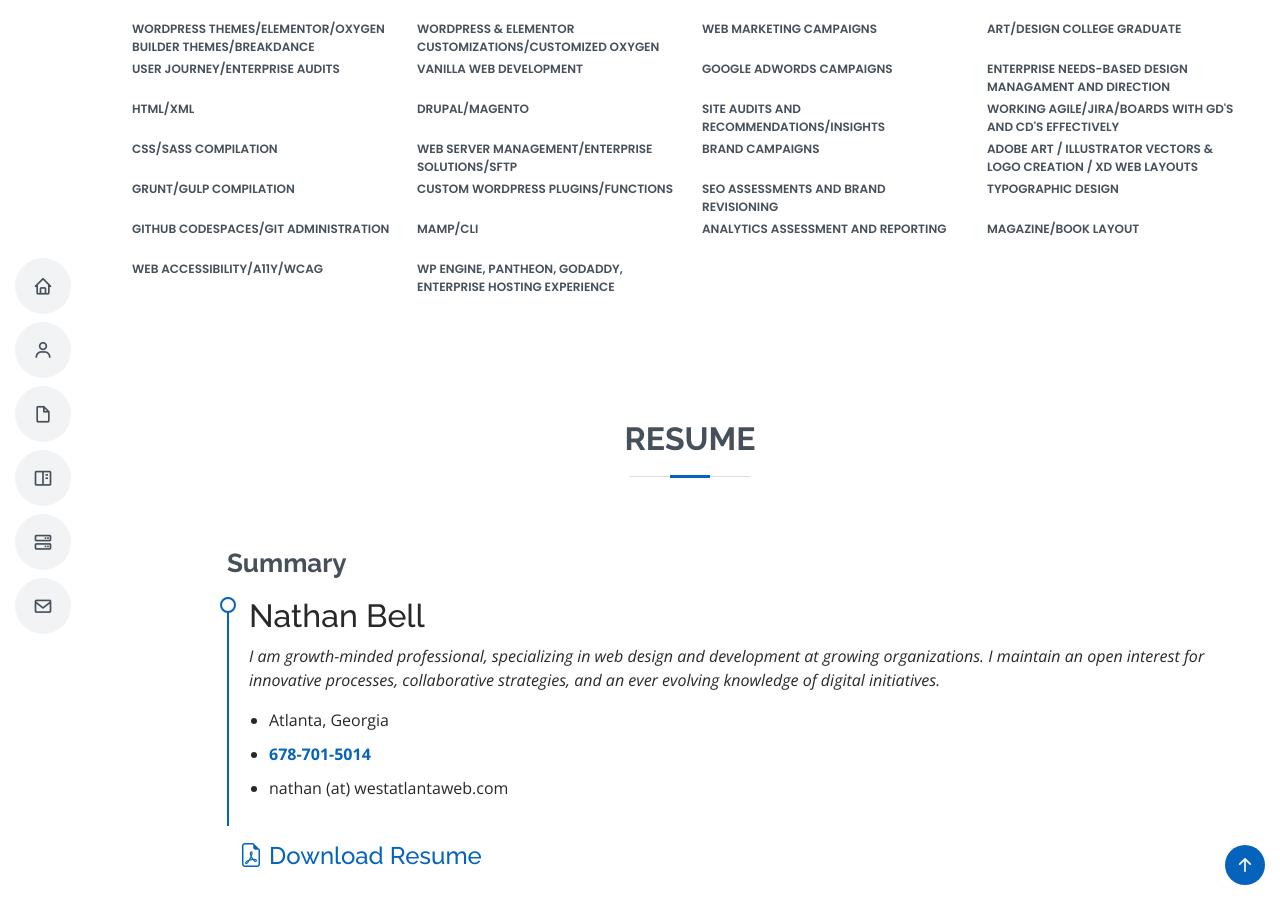
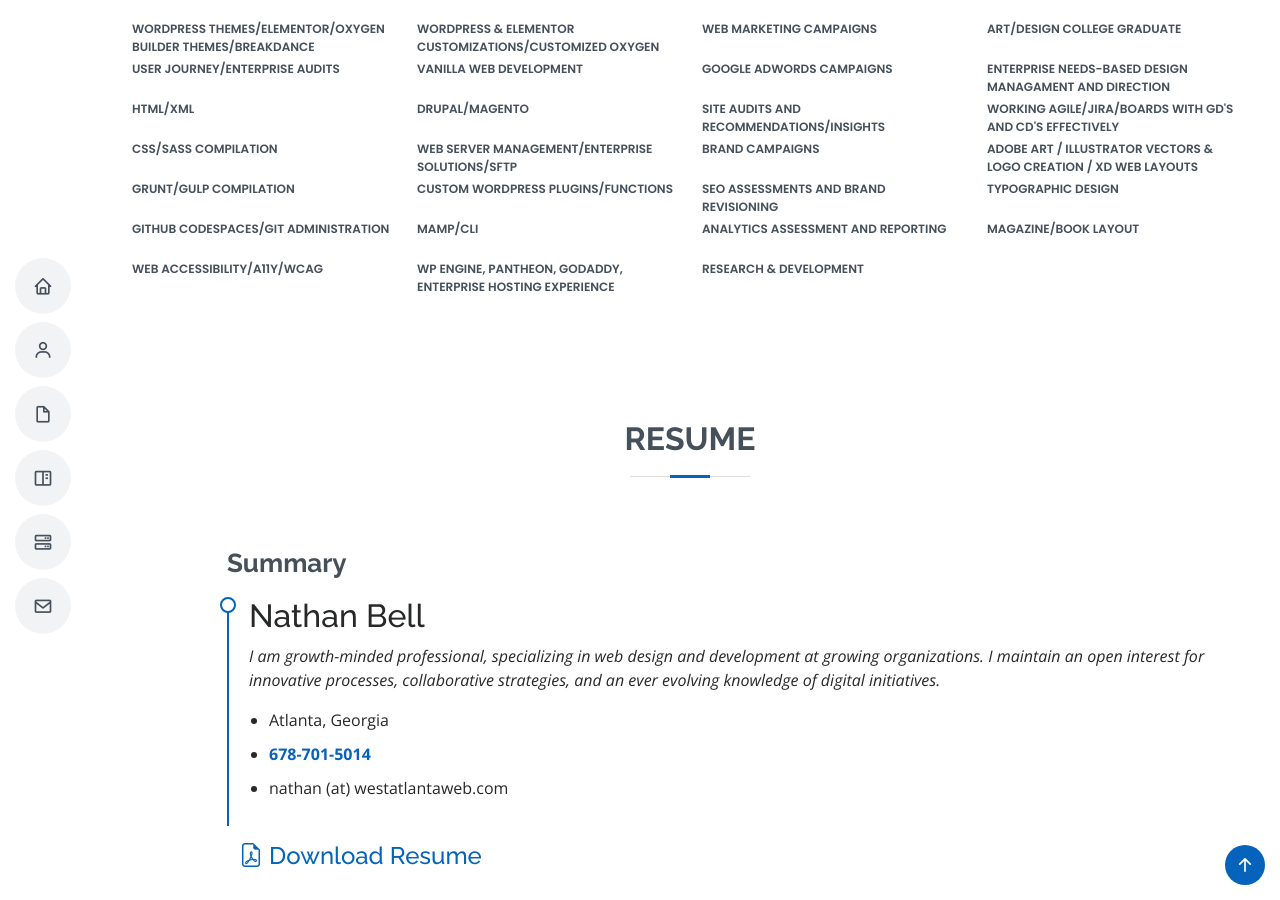
Before and after one commit to bellatl/westatlantaweb.com, a Jekyll site: the page built from index.html, in a window 1280 px wide and 900 px high, scrolled down 1674 px. Built offline with Jekyll 4.4.1, drawn with Linux system fonts in a browser that asks for light colours.

Commit message:
021724_1

```diff
--- a/index.html
+++ b/index.html
@@ -13,7 +13,8 @@ layout: compress
   j=d.createElement(s),dl=l!='dataLayer'?'&l='+l:'';j.defer=true;j.src=
   'https://www.googletagmanager.com/gtm.js?id='+i+dl;f.parentNode.insertBefore(j,f);
   })(window,document,'script','dataLayer','GTM-NFL4HBW');</script>
-  <link href="https://ik.imagekit.io/8b7adhsrj/bell_DLr2yQdaPa.png?updatedAt=1693967807885" rel="icon">
+  <link href=“https://www.googletagmanager.com” rel="preconnect">
+  <link href="https://ik.imagekit.io/8b7adhsrj/bell_DLr2yQdaPa.png?updatedAt=1693967807885" rel="preconnect">
   <link href="assets/img/apple-touch-icon.png" rel="apple-touch-icon">
   <link href="https://fonts.googleapis.com/css?family=Open+Sans:300,300i,400,400i,600,600i,700,700i|Raleway:300,300i,400,400i,500,500i,600,600i,700,700i|Poppins:300,300i,400,400i,500,500i,600,600i,700,700i" rel="stylesheet">
   <link href="assets/vendor/aos/aos.css" rel="stylesheet">
@@ -267,6 +268,10 @@ layout: compress
 
             <div class="progress">
               <span class="skill">Analytics Assessment and Reporting</span>
+            </div>
+
+            <div class="progress">
+              <span class="skill">Research & Development</span>
             </div>
 
           </div>
```
